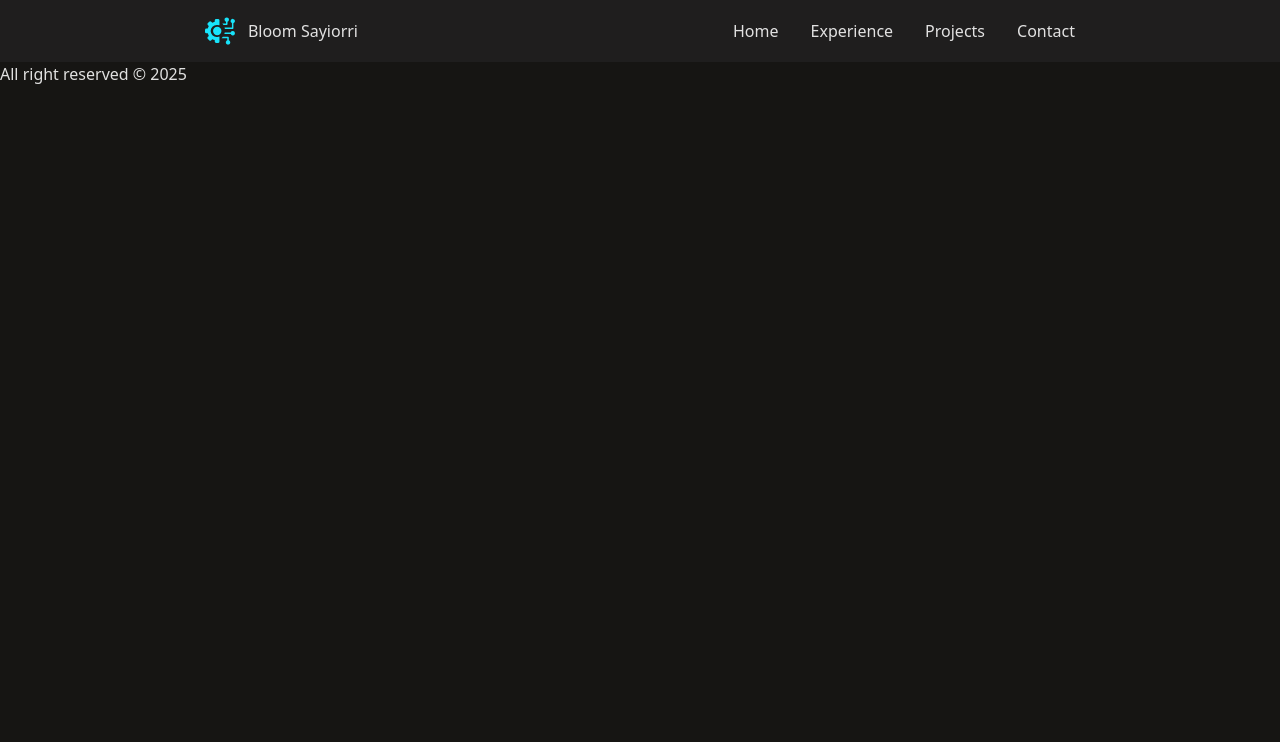
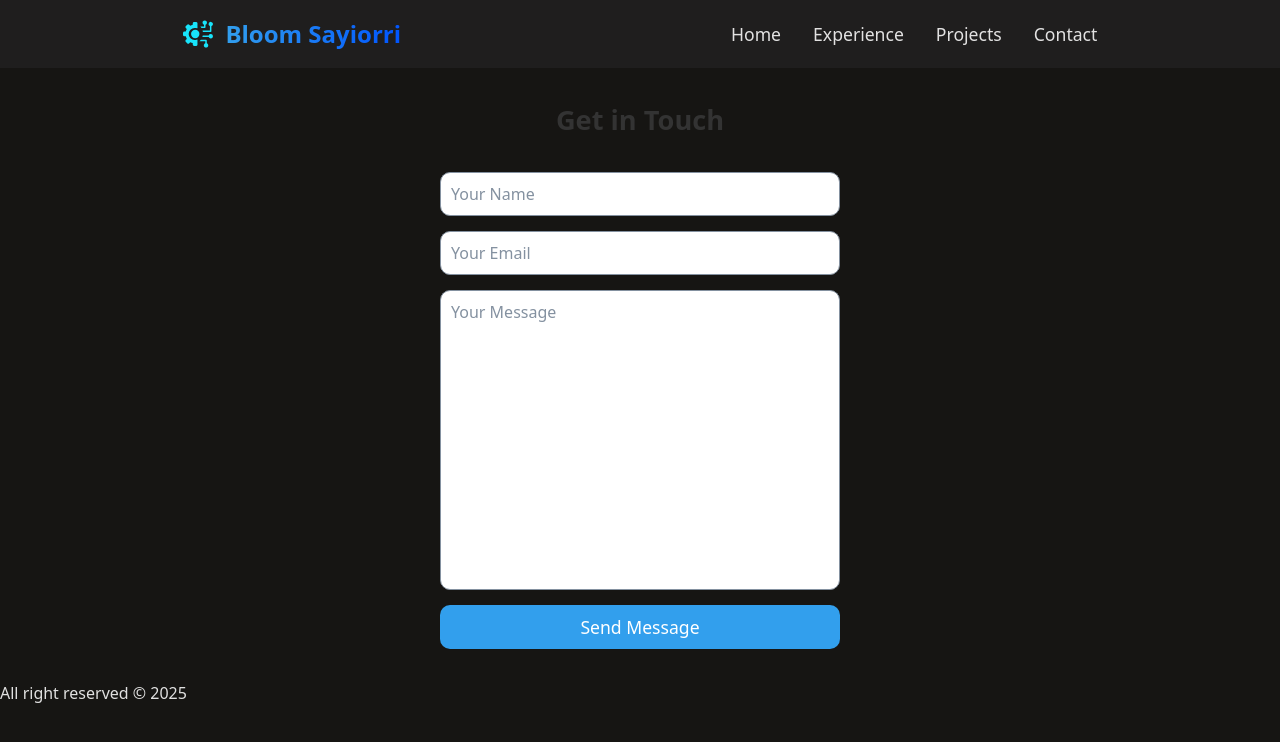
Before and after one commit to Bloom-Sayiorri/portfolio-v2.1, a React (Vite) app: page /contact in a window 1280 px wide. Shown: the top 742 px of the page. Built offline with nearby package versions, Linux system fonts and the light colour scheme.

Commit message:
structure complete

```diff
--- a/src/App.css
+++ b/src/App.css
@@ -6,5 +6,5 @@
 } */
 
 .App {
-	margin: 0 calc(100%-35%);
+	padding: 2rem 18% 2rem;
 }
--- a/src/components/Navbar.jsx
+++ b/src/components/Navbar.jsx
@@ -12,7 +12,7 @@ export default function Navbar() {
 					height={30}
 					width={30}
 				/>
-				<span className={styles.myName}>Bloom Sayiorri</span>
+				<h4 className={styles.myName}>Bloom Sayiorri</h4>
 			</section>
 
 			<nav className={styles.nav}>
--- a/src/index.css
+++ b/src/index.css
@@ -5,6 +5,7 @@
 	--blue-gradient: #5badff;
 	--light-text: #c5c5c5;
 	--text: rgba(255, 255, 255, 0.87);
+	--text-dark: #000000;
 	--secondary-text: #8491a0;
 	--main-font: system-ui, Avenir, Helvetica, Arial, sans-serif;
 }
@@ -29,3 +30,32 @@ body {
 	-webkit-font-smoothing: antialiased;
 	-moz-osx-font-smoothing: grayscale;
 }
+
+input {
+	color: var(--text-dark);
+	border: 0.01px solid var(--secondary-bg);
+	border-radius: 10px;
+	font-family: var(--main-font);
+	font-size: 1rem;
+	padding: 10px;
+	width: 100%;
+}
+
+textarea {
+	color: var(--text-dark);
+	border: 0.01px solid var(--secondary-bg);
+	border-radius: 10px;
+	font-family: var(--main-font);
+	font-size: 1rem;
+	padding: 10px;
+	height: 300px;
+	width: 100%;
+	resize: none;
+}
+
+input::placeholder,
+textarea::placeholder {
+	color: var(--secondary-text);
+	font-size: 1rem;
+	font-family: var(--main-font);
+}
--- a/src/pages/Contact.jsx
+++ b/src/pages/Contact.jsx
@@ -1,3 +1,32 @@
+import styles from "../styles/contact.module.css";
+
 export default function Contact() {
-	return <div></div>;
+	return (
+		<section className={styles.container}>
+			<h2 className={styles.heading}>Get in Touch</h2>
+			<form className={styles.form}>
+				<input
+					// className={styles.input}
+					type="text"
+					placeholder="Your Name"
+					required
+				/>
+				<input
+					// className={styles.input}
+					type="email"
+					placeholder="Your Email"
+					required
+				/>
+				<textarea
+					// className={styles.input}
+					rows="5"
+					placeholder="Your Message"
+					required
+				/>
+				<button className={styles.button} type="submit">
+					Send Message
+				</button>
+			</form>
+		</section>
+	);
 }
--- a/src/pages/Experience.jsx
+++ b/src/pages/Experience.jsx
@@ -4,20 +4,29 @@ import { experiences } from "../utils/data";
 export default function Experience() {
 	const displayExperiences = experiences.map((exp) => {
 		return (
-			<li key={exp.index} className={styles.experience}>
+			<li key={exp.index} className={styles.card}>
 				<section className={styles.header}>
-					<span className={styles.icon}>{exp.icon}</span>
-					<p className={styles.title}>{exp.title}</p>
-					<span className={styles.date}>{exp.date}</span>
+					<section className={styles.company}>
+						<img
+							className={styles.icon}
+							src={exp.icon}
+							alt={exp.name}
+							height={20}
+							width={20}
+						/>
+						<p className={styles.title}>{exp.title}</p>
+					</section>
+					<p className={styles.date}>{exp.date}</p>
 				</section>
 				<p className={styles.description}>{exp.description}</p>
 			</li>
 		);
 	});
+
 	return (
 		<main className={styles.main}>
 			<h3 className={styles.heading}>EXPERIENCE</h3>
-			<ul className={styles.ul}>{displayExperiences}</ul>
+			<ul className={styles.container}>{displayExperiences}</ul>
 		</main>
 	);
 }
--- /dev/null
+++ b/src/styles/contact.module.css
@@ -0,0 +1,38 @@
+.container {
+	display: flex;
+	flex-direction: column;
+	gap: 1rem;
+	justify-content: center;
+	align-items: center;
+	width: 100%;
+}
+
+.heading {
+	color: #333;
+	font-size: 1.7rem;
+	font-weight: bold;
+	margin-bottom: 15px;
+	text-align: center;
+}
+
+.form {
+	display: grid;
+	gap: 15px;
+	width: 400px;
+}
+
+.button {
+	background-color: rgb(50, 159, 237);
+	border: none;
+	border-radius: 10px;
+	color: white;
+	cursor: pointer;
+	font-family: var(--main-font);
+	font-size: 1.1rem;
+	font-weight: 500;
+	padding: 10px 15px;
+}
+
+.button:hover {
+	background-color: rgb(48, 48, 158);
+}
--- a/src/styles/experience.module.css
+++ b/src/styles/experience.module.css
@@ -1,10 +1,10 @@
-.container {
+.main {
 	display: flex;
-	flex-direction: row;
+	flex-direction: column;
 	gap: 1rem;
 	justify-content: center;
 	align-items: center;
-	flex-wrap: wrap;
+	width: 100%;
 }
 
 .heading {
@@ -14,4 +14,51 @@
 	text-align: center;
 	font-size: 1.5rem;
 	font-weight: bolder;
+	margin-bottom: 2rem;
 }
+
+.container {
+	display: flex;
+	gap: 1.5rem;
+	flex-wrap: wrap;
+	max-width: 500px;
+}
+
+.card {
+	border: 1px solid var(--secondary-bg);
+	border-radius: 1rem;
+	padding: 0.8rem;
+	list-style: none;
+	width: 100%;
+}
+
+.card:hover {
+	background-color: var(--soft-bg);
+	box-shadow: 0 4px 8px rgba(0, 0, 0, 0.2);
+	transition: background-color 0.3s ease, box-shadow 0.3s ease;
+}
+
+.header {
+	display: flex;
+	justify-content: space-between;
+	align-items: center;
+	width: 100%;
+}
+
+.company {
+	display: flex;
+	justify-content: space-between;
+	align-items: center;
+	gap: 1rem;
+}
+
+.title {
+	font-weight: bolder;
+	font-size: 1.1rem;
+}
+
+.date {
+	font-weight: normal;
+	font-size: 0.75rem;
+	color: var(--secondary-text);
+}
--- a/src/styles/home.module.css
+++ b/src/styles/home.module.css
@@ -43,14 +43,19 @@
 	gap: 1rem;
 }
 
-button {
+.contactBtn,
+.downloadBtn {
 	border: none;
 	border-radius: 1rem;
 	padding: 0.5rem 1rem;
 }
 
+.contactBtn {
+	background-color: var(--text);
+}
+
 .downloadBtn {
 	background-color: transparent;
 	color: white;
-	border: 2px solid var(--text);
+	border: 0.01px solid var(--text);
 }
--- a/src/styles/navbar.module.css
+++ b/src/styles/navbar.module.css
@@ -14,7 +14,20 @@
 	gap: 0.8rem;
 }
 
-img {
+.myName {
+	background-image: linear-gradient(
+		to right,
+		rgb(50, 159, 237),
+		rgb(0, 85, 255)
+	);
+	background-clip: text;
+	-webkit-background-clip: text;
+	-webkit-text-fill-color: transparent;
+	font-size: 1.5rem;
+	font-weight: medium;
+}
+
+.image {
 	height: 30;
 	width: 30;
 }
@@ -27,4 +40,10 @@ img {
 .link {
 	color: var(--text);
 	text-decoration: none;
+	font-size: 1.1rem;
 }
+
+.link:hover {
+	text-decoration: 2px rgb(50, 159, 237) underline;
+	transform: scale(1.1);
+}
```
